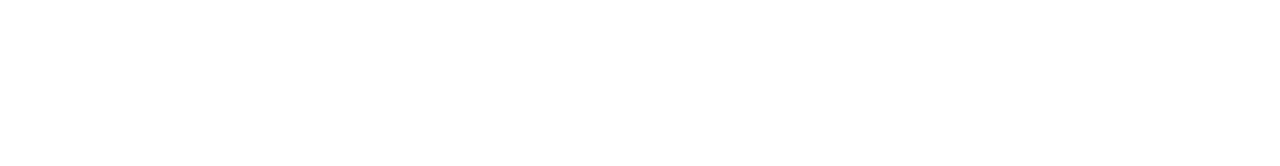
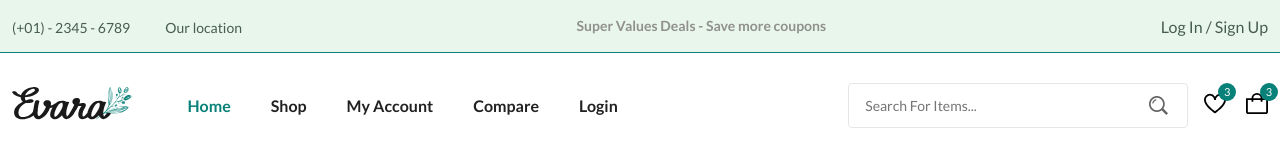
Before and after one commit to billalben/evara-ecommerce, a plain HTML site: page index.html in a window 1280 px wide. Drawn offline with Linux system fonts and the light colour scheme.

Commit message:
Create Navbar Section

```diff
--- a/assets/css/styles.css
+++ b/assets/css/styles.css
@@ -71,6 +71,7 @@ body {
   font-size: var(--normal-font-size);
   font-weight: var(--weight-400);
 }
+
 body {
   background-color: var(--body-color);
 }
@@ -83,18 +84,23 @@ h4 {
   color: var(--title-color);
   font-weight: var(--weight-600);
 }
+
 ul {
   list-style: none;
 }
+
 a {
   text-decoration: none;
 }
+
 p {
   line-height: 1.5rem;
 }
+
 img {
   max-width: 100%;
 }
+
 button,
 textarea,
 input {
@@ -104,10 +110,145 @@ input {
 }
 
 /*=============== REUSABLE CSS CLASSES ===============*/
+.container {
+  max-width: 1320px;
+  margin-inline: auto;
+  padding-inline: .75rem;
+}
+
+.form__input {
+  border: 1px solid var(--border-color-alt);
+  padding-inline: 1rem;
+  height: 45px;
+  font-size: var(--small-font-size);
+  border-radius: 0.25rem;
+  -webkit-border-radius: 0.25rem;
+  -moz-border-radius: 0.25rem;
+  -ms-border-radius: 0.25rem;
+  -o-border-radius: 0.25rem;
+}
 
 /*=============== HEADER & NAV ===============*/
+.header__top {
+  background-color: var(--first-color-alt);
+  border-bottom: 1px solid var(--first-color);
+  padding-block: 0.875rem;
+}
+
+.header__container {
+  display: flex;
+  justify-content: space-between;
+  align-items: center;
+}
+
+.header__contact span:first-child {
+  margin-right: 2rem;
+}
+
+.header__contact span,
+.header__alert-news,
+.header__alert-top-action {
+  font-size: var(--small-font-size);
+}
+
+.header__alert-news {
+  color: var(--text-color-light);
+  font-weight: var(--weight-600);
+}
+
+.header__top-action {
+  color: var(--text-color);
+}
+
+.nav,
+.nav__menu,
+.nav__list,
+.header__user-actions {
+  display: flex;
+  align-items: center;
+}
+
+.nav {
+  height: calc(var(--header-height) + 2.5rem);
+  justify-content: space-between;
+  column-gap: 1rem;
+}
+
+.nav__logo-img {
+  width: 150px;
+}
+
+.nav__menu {
+  width: 100%;
+  margin-left: 2.5rem;
+}
+
+.nav__list {
+  column-gap: 2.5rem;
+  margin-right: auto;
+}
+
+.nav__link {
+  color: var(--title-color);
+  font-weight: var(--weight-700);
+  transform: all .3s var(--transition);
+  -webkit-transform: all .3s var(--transition);
+  -moz-transform: all .3s var(--transition);
+  -ms-transform: all .3s var(--transition);
+  -o-transform: all .3s var(--transition);
+}
+
+.header__search {
+  width: 340px;
+  position: relative;
+}
+
+.header__search .form__input {
+  width: 100%;
+}
+
+.search__btn {
+  position: absolute;
+  top: 24%;
+  right: 1.25rem;
+  cursor: pointer;
+}
+
+.header__user-actions {
+  column-gap: 1.25rem;
+}
+
+.header__action-btn {
+  position: relative;
+}
+
+.header__action-btn img {
+  width: 30px;
+}
+
+.header__action-btn span.count {
+  position: absolute;
+  top: -0.625rem;
+  right: -0.625rem;
+  background-color: var(--first-color);
+  color: var(--body-color);
+  height: 18px;
+  width: 18px;
+  text-align: center;
+  font-size: var(--tiny-font-size);
+  line-height: 18px;
+  border-radius: 50%;
+  -webkit-border-radius: 50%;
+  -moz-border-radius: 50%;
+  -ms-border-radius: 50%;
+  -o-border-radius: 50%;
+}
 
 /* Active link */
+.active-link,
+.nav__link:hover {
+  color: var(--first-color);
+}
 
 /*=============== HOME ===============*/
 
--- a/index.html
+++ b/index.html
@@ -17,7 +17,71 @@
   </head>
   <body>
     <!--=============== HEADER ===============-->
-    <header class="header"></header>
+    <header class="header">
+      <div class="header__top">
+        <div class="header__container container">
+          <div class="header__contact">
+            <span>(+01) - 2345 - 6789</span>
+            <span>Our location</span>
+          </div>
+          <p class="header__alert-news">
+            Super Values Deals - Save more coupons
+          </p>
+          <a href="login-register.html" class="header__top-action">
+            Log In / Sign Up
+          </a>
+        </div>
+      </div>
+
+      <nav class="nav container">
+        <a href="index.html" class="nav__logo">
+          <img
+            class="nav__logo-img"
+            src="assets/img/logo.svg"
+            alt="website logo"
+          />
+        </a>
+        <div class="nav__menu" id="nav-menu">
+          <ul class="nav__list">
+            <li class="nav__item">
+              <a href="index.html" class="nav__link active-link">Home</a>
+            </li>
+            <li class="nav__item">
+              <a href="shop.html" class="nav__link">Shop</a>
+            </li>
+            <li class="nav__item">
+              <a href="accounts.html" class="nav__link">My Account</a>
+            </li>
+            <li class="nav__item">
+              <a href="compare.html" class="nav__link">Compare</a>
+            </li>
+            <li class="nav__item">
+              <a href="login-register.html" class="nav__link">Login</a>
+            </li>
+          </ul>
+          <div class="header__search">
+            <input
+              type="text"
+              placeholder="Search For Items..."
+              class="form__input"
+            />
+            <button class="search__btn">
+              <img src="assets/img/search.png" alt="search icon" />
+            </button>
+          </div>
+        </div>
+        <div class="header__user-actions">
+          <a href="wishlist.html" class="header__action-btn">
+            <img src="assets/img/icon-heart.svg" alt="" />
+            <span class="count">3</span>
+          </a>
+          <a href="cart.html" class="header__action-btn">
+            <img src="assets/img/icon-cart.svg" alt="" />
+            <span class="count">3</span>
+          </a>
+        </div>
+      </nav>
+    </header>
 
     <!--=============== MAIN ===============-->
     <main class="main">
```
Also changed, not shown: 2 other files.
